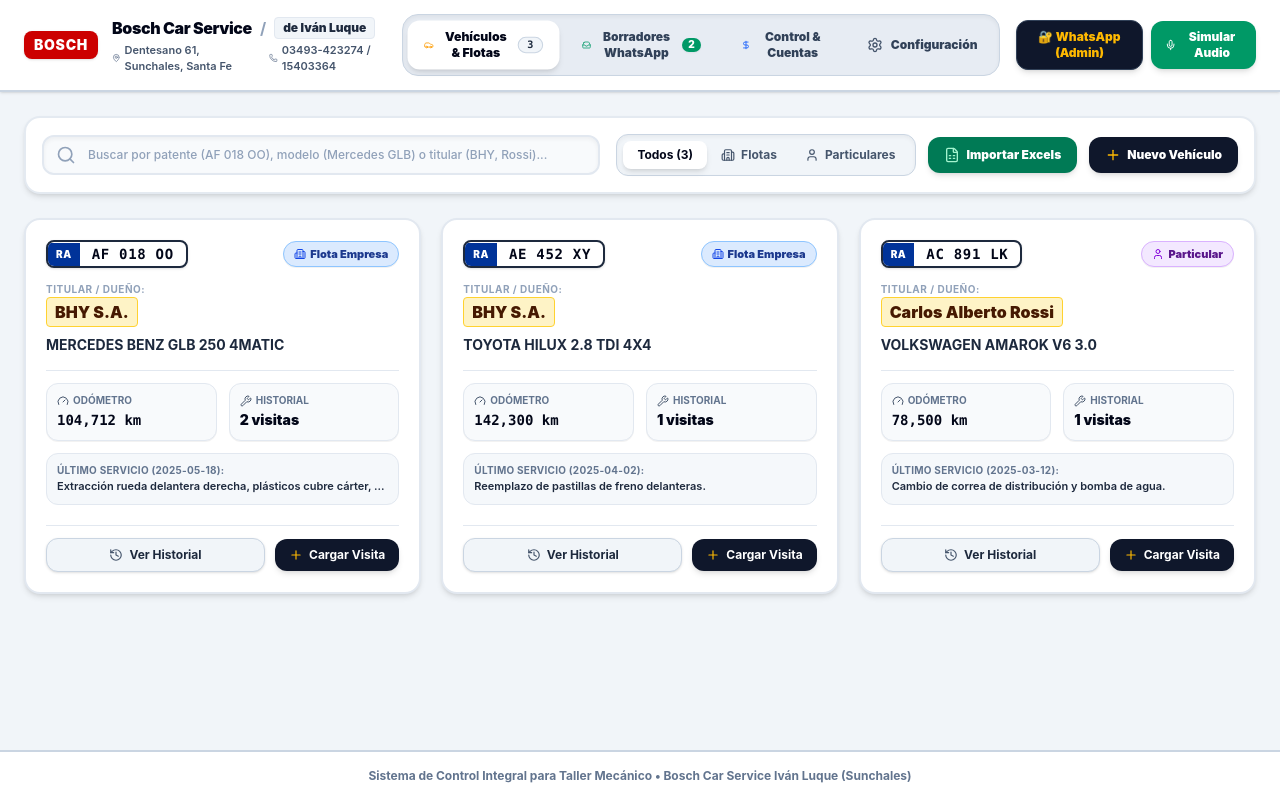
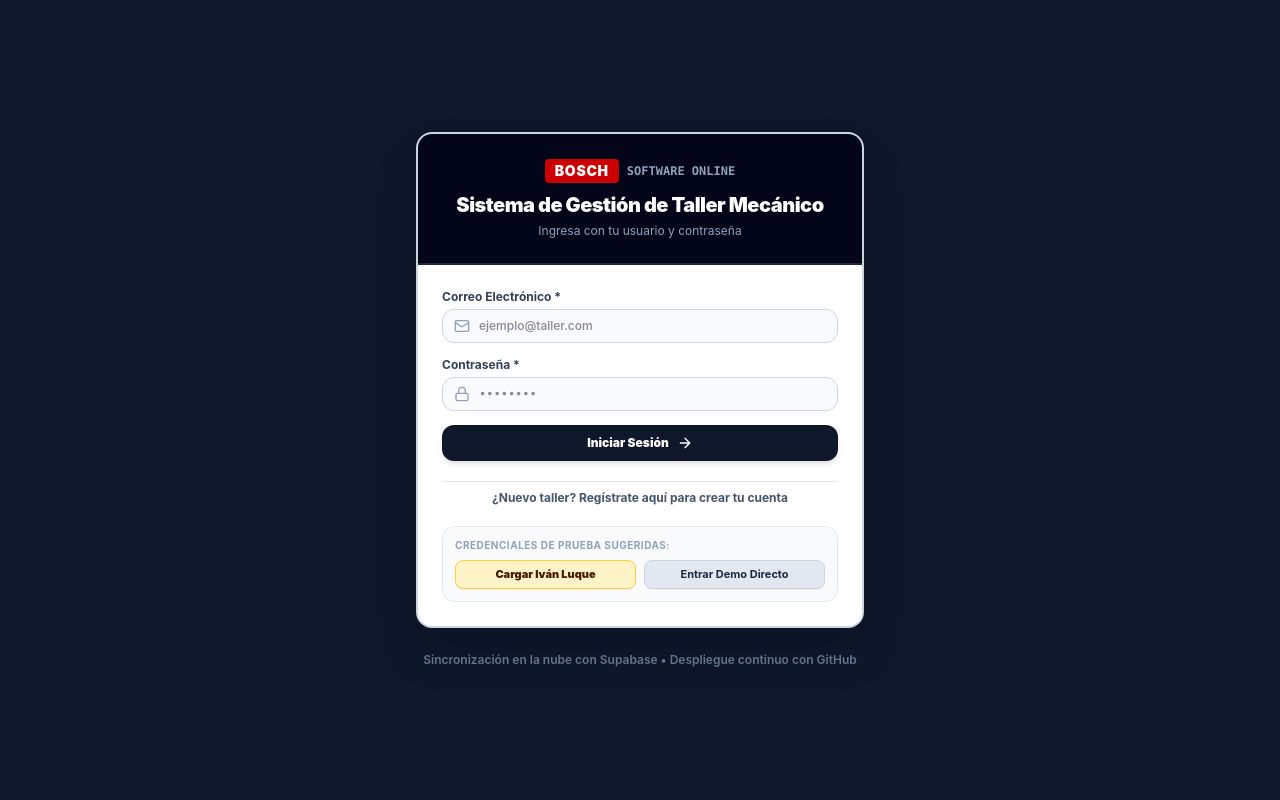
Before and after one commit to mrrichar11/MechanicAdmin, a React app in the folder web/: page / in a window 1280 px wide. Built offline with nearby package versions, Linux system fonts and the light colour scheme; no server answers; the HTML template or start-up script is replaced by a standard one.

Commit message:
fix: Exigir login por defecto y establecer credenciales oficiales para Ivan Luque (ivanluque334@gmail.com)

```diff
--- a/web/src/App.jsx
+++ b/web/src/App.jsx
@@ -48,15 +48,10 @@
 } from './components/FinanceModals';
 
 export default function App() {
-  // Sesión de Usuario y Perfil del Taller
+  // Sesión de Usuario y Perfil del Taller (requiere login al entrar)
   const [userSession, setUserSession] = useState(() => {
     const saved = localStorage.getItem('workshop_user_session');
-    return saved ? JSON.parse(saved) : {
-      email: 'ivanluque334@gmail.com',
-      workshopName: 'Bosch Car Service',
-      ownerName: 'Iván Luque',
-      phone: '03493-423274'
-    };
+    return saved ? JSON.parse(saved) : null;
   });
 
   const [workshopInfo, setWorkshopInfo] = useState(() => {
--- a/web/src/components/AuthScreen.jsx
+++ b/web/src/components/AuthScreen.jsx
@@ -73,6 +73,12 @@
   };
 
   const handleQuickDemoIvan = () => {
+    setEmail('ivanluque334@gmail.com');
+    setPassword('Luque2026!');
+    setIsRegistering(false);
+  };
+
+  const handleDirectDemoIvan = () => {
     onLoginSuccess({
       email: 'ivanluque334@gmail.com',
       workshopName: 'Bosch Car Service',
@@ -85,15 +91,9 @@
   };
 
   const handleQuickDemoGeneric = () => {
-    onLoginSuccess({
-      email: 'contacto@mitaller.com',
-      workshopName: 'Taller Mecánico Integral',
-      ownerName: 'Administrador',
-      address: 'Av. Libertador 500',
-      phone: '011-45678900',
-      isDemo: true,
-      isOnline: false
-    });
+    setEmail('contacto@mitaller.com');
+    setPassword('Taller2026!');
+    setIsRegistering(false);
   };
 
   return (
@@ -232,22 +232,24 @@
           {/* Accesos rápidos Demo para pruebas */}
           <div className="bg-slate-50 p-3 rounded-xl border border-slate-200 space-y-2">
             <span className="text-[10px] uppercase font-bold text-slate-400 block tracking-wider">
-              Acceso Rápido de Prueba (Sin contraseña):
+              Credenciales de prueba sugeridas:
             </span>
             <div className="grid grid-cols-2 gap-2">
               <button
                 type="button"
                 onClick={handleQuickDemoIvan}
                 className="py-1.5 px-2 bg-amber-100 hover:bg-amber-200 text-amber-950 border border-amber-300 rounded-lg font-black text-[11px] transition shadow-2xs text-center"
+                title="Rellena ivanluque334@gmail.com / Luque2026!"
               >
-                Taller Iván Luque
+                Cargar Iván Luque
               </button>
               <button
                 type="button"
-                onClick={handleQuickDemoGeneric}
+                onClick={handleDirectDemoIvan}
                 className="py-1.5 px-2 bg-slate-200 hover:bg-slate-300 text-slate-800 border border-slate-300 rounded-lg font-bold text-[11px] transition shadow-2xs text-center"
+                title="Entrar directo sin internet"
               >
-                Taller Genérico
+                Entrar Demo Directo
               </button>
             </div>
           </div>
```
Also changed, not shown: 1 other file (tests, documents, lock files or other folders).
